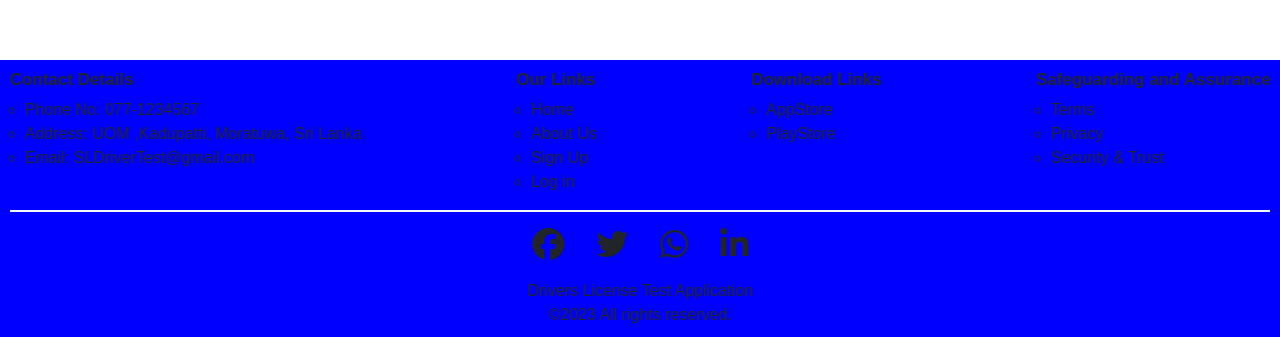
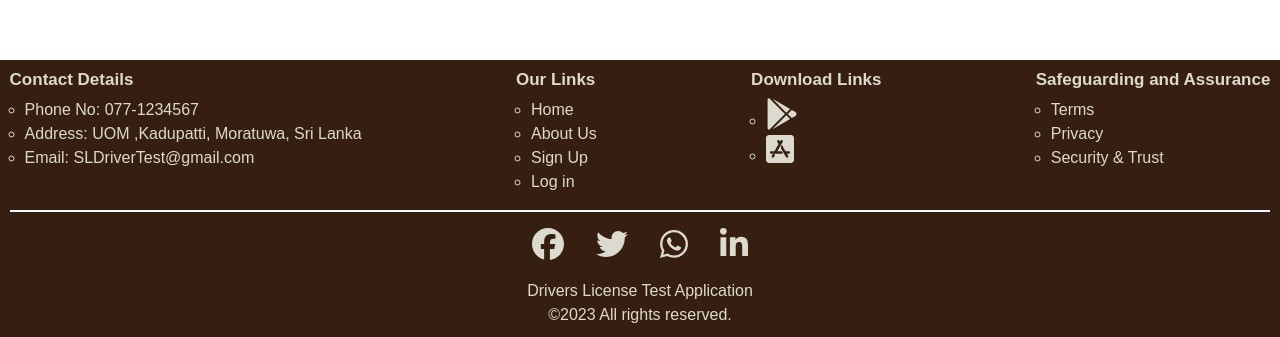
Before and after one commit to Luxshan2000/drivers-license-test-application, a React (Create React App) app in the folder webapp/: page / in a window 1280 px wide. Shown: the part 783-1120 px from the top of the page. Built offline with nearby package versions, Linux system fonts and the light colour scheme.

Commit message:
footer-updating

```diff
--- a/webapp/src/assets/CSS/footerStyle.css
+++ b/webapp/src/assets/CSS/footerStyle.css
@@ -1,11 +1,12 @@
 .myFooter{
     position: relative;
+    color: #dcdace;
     width: 100%;
     bottom: 0;
     padding: 0.6em;
     box-sizing: border-box;
     margin: 0;
-    background-color: rgb(64, 129, 64);
+    background-color: #361f10;
     align-items:center;
     justify-content: space-between;
     font-family: Arial, sans-serif;
--- a/webapp/src/components/FooterComponent.js
+++ b/webapp/src/components/FooterComponent.js
@@ -1,12 +1,12 @@
 import React from 'react'
 import 'bootstrap/dist/css/bootstrap.min.css';
 import '../assets/CSS/footerStyle.css'
-import { faFacebook, faLinkedinIn, faTwitter, faWhatsapp } from '@fortawesome/free-brands-svg-icons'
+import { faFacebook, faLinkedinIn, faTwitter, faWhatsapp, faAppStoreIos, faGooglePlay } from '@fortawesome/free-brands-svg-icons'
 import { FontAwesomeIcon } from '@fortawesome/react-fontawesome'
 
 function FooterComponent() {
   return (
-<div  style={{backgroundColor:'blue'}} className="myFooter" >
+<div  className="myFooter" >
     <div className='footer-top' >
         <div className='footer-contact' >
             <h3>Contact Details</h3>
@@ -28,8 +28,12 @@ function FooterComponent() {
         <div className='footer-download'>
             <h3>Download Links</h3>
             <ul>
-                <li>AppStore</li>
-                <li>PlayStore</li>
+                <li>
+                    <FontAwesomeIcon size='2x' icon={faGooglePlay}/>
+                </li>
+                <li>
+                    <FontAwesomeIcon size='2x' icon={faAppStoreIos}/>
+                </li>
             </ul>
         </div>
         <div className='footer-safe'>
```
